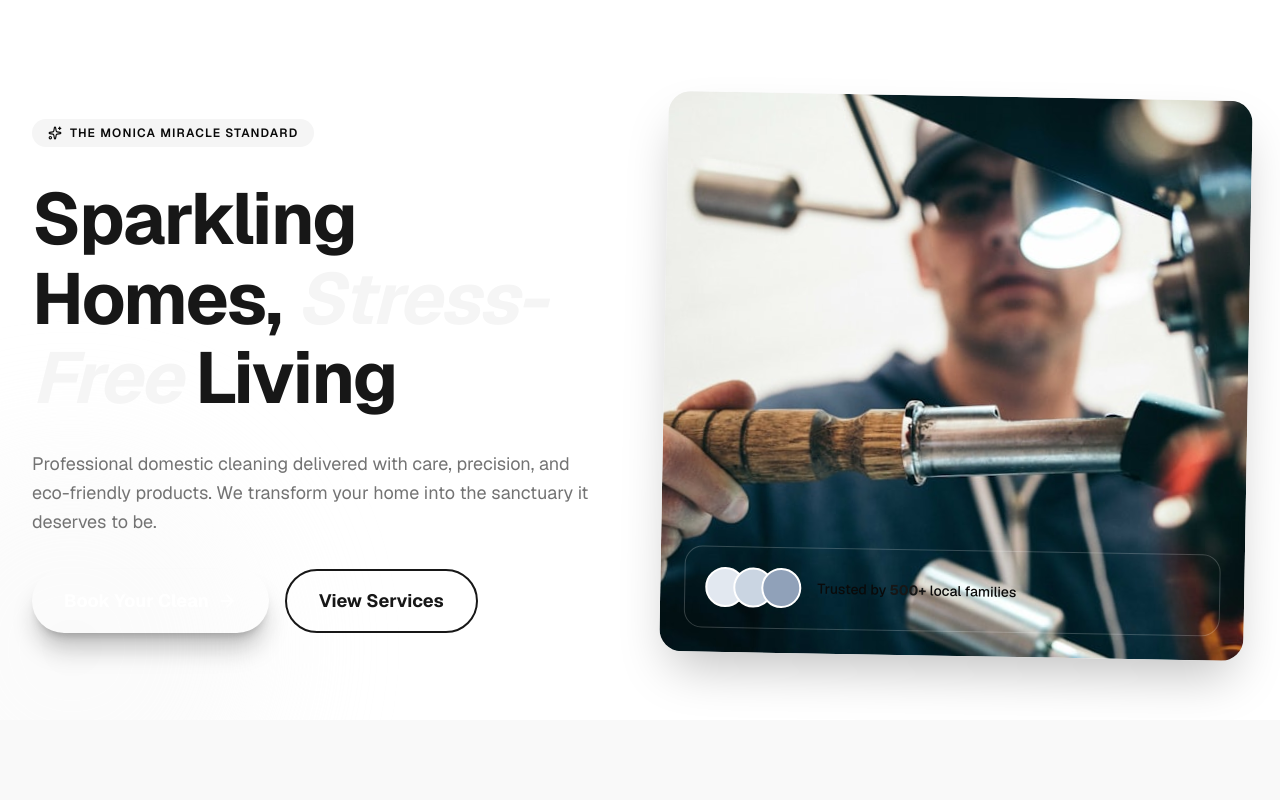
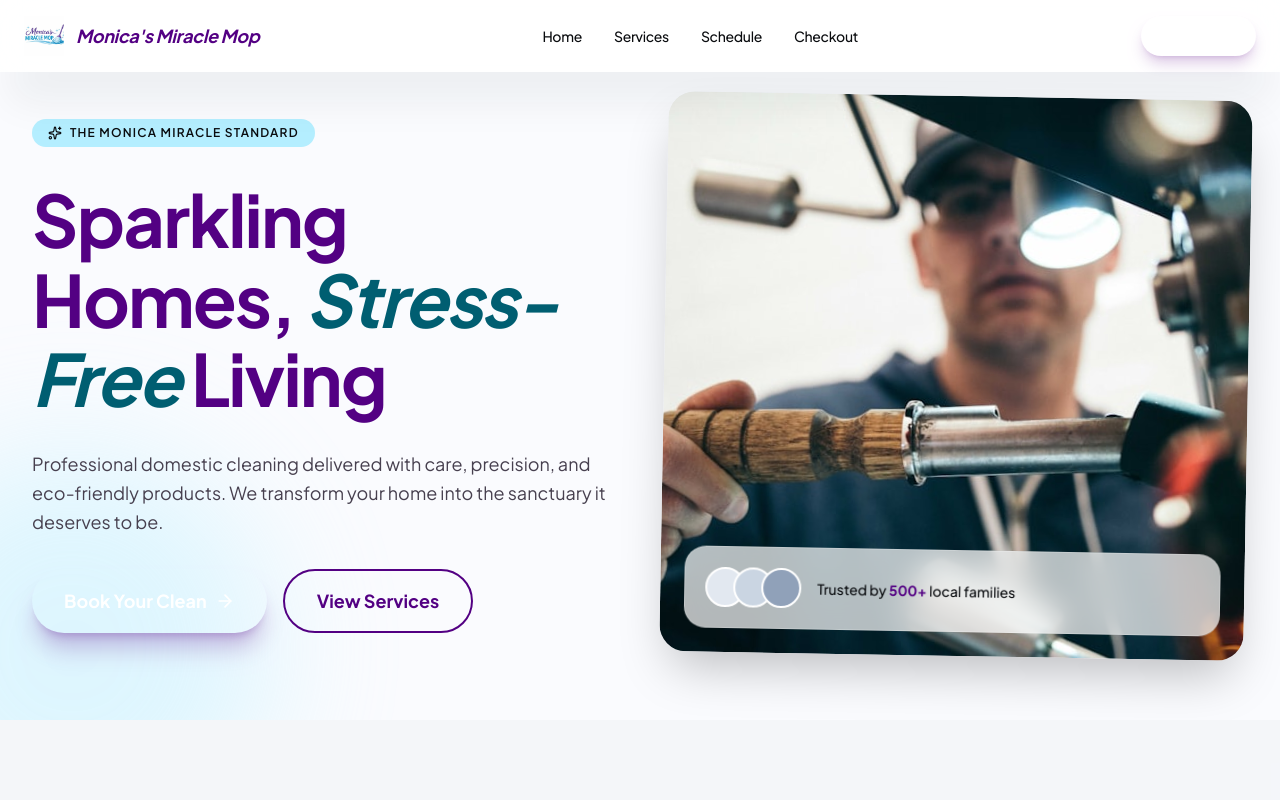
Before and after one commit to AaronLayton/monicas-miracle-mop, a Next.js app: page / in a window 1280 px wide. Shown: the top 800 px of the page. Built offline with nearby package versions, Linux system fonts and the light colour scheme.

Commit message:
fix: restore design-3 colour tokens, glass-card utilities, Plus Jakarta Sans font, and Nav/Footer in layout

```diff
--- a/app/globals.css
+++ b/app/globals.css
@@ -2,27 +2,11 @@
 @import "tw-animate-css";
 @import "shadcn/tailwind.css";
 
-@custom-variant dark (&:is(.dark *));
-
 @theme inline {
   --color-background: var(--background);
   --color-foreground: var(--foreground);
-  --font-sans: var(--font-geist-sans), ui-sans-serif, system-ui, sans-serif;
-  --font-mono: var(--font-geist-mono), ui-monospace, monospace;
-  --font-heading: var(--font-geist-sans), ui-sans-serif, system-ui, sans-serif;
-  --color-sidebar-ring: var(--sidebar-ring);
-  --color-sidebar-border: var(--sidebar-border);
-  --color-sidebar-accent-foreground: var(--sidebar-accent-foreground);
-  --color-sidebar-accent: var(--sidebar-accent);
-  --color-sidebar-primary-foreground: var(--sidebar-primary-foreground);
-  --color-sidebar-primary: var(--sidebar-primary);
-  --color-sidebar-foreground: var(--sidebar-foreground);
-  --color-sidebar: var(--sidebar);
-  --color-chart-5: var(--chart-5);
-  --color-chart-4: var(--chart-4);
-  --color-chart-3: var(--chart-3);
-  --color-chart-2: var(--chart-2);
-  --color-chart-1: var(--chart-1);
+  --font-sans: var(--font-plus-jakarta-sans), ui-sans-serif, system-ui, sans-serif;
+  --font-heading: var(--font-plus-jakarta-sans), ui-sans-serif, system-ui, sans-serif;
   --color-ring: var(--ring);
   --color-input: var(--input);
   --color-border: var(--border);
@@ -39,6 +23,8 @@
   --color-popover: var(--popover);
   --color-card-foreground: var(--card-foreground);
   --color-card: var(--card);
+  --color-primary-container: var(--primary-container);
+  --color-primary-soft: var(--primary-soft);
   --radius-sm: calc(var(--radius) * 0.6);
   --radius-md: calc(var(--radius) * 0.8);
   --radius-lg: var(--radius);
@@ -49,72 +35,27 @@
 }
 
 :root {
-  --background: oklch(1 0 0);
-  --foreground: oklch(0.145 0 0);
-  --card: oklch(1 0 0);
-  --card-foreground: oklch(0.145 0 0);
+  --background: oklch(0.989 0.004 264.5);    /* #f8f9fe surface */
+  --foreground: oklch(0.153 0.007 264.5);    /* #191c1f on-surface */
+  --card: oklch(1 0 0);                      /* #ffffff */
+  --card-foreground: oklch(0.153 0.007 264.5);   /* #191c1f */
   --popover: oklch(1 0 0);
-  --popover-foreground: oklch(0.145 0 0);
-  --primary: oklch(0.205 0 0);
-  --primary-foreground: oklch(0.985 0 0);
-  --secondary: oklch(0.97 0 0);
-  --secondary-foreground: oklch(0.205 0 0);
-  --muted: oklch(0.97 0 0);
-  --muted-foreground: oklch(0.556 0 0);
-  --accent: oklch(0.97 0 0);
-  --accent-foreground: oklch(0.205 0 0);
-  --destructive: oklch(0.577 0.245 27.325);
-  --border: oklch(0.922 0 0);
-  --input: oklch(0.922 0 0);
-  --ring: oklch(0.708 0 0);
-  --chart-1: oklch(0.87 0 0);
-  --chart-2: oklch(0.556 0 0);
-  --chart-3: oklch(0.439 0 0);
-  --chart-4: oklch(0.371 0 0);
-  --chart-5: oklch(0.269 0 0);
-  --radius: 0.625rem;
-  --sidebar: oklch(0.985 0 0);
-  --sidebar-foreground: oklch(0.145 0 0);
-  --sidebar-primary: oklch(0.205 0 0);
-  --sidebar-primary-foreground: oklch(0.985 0 0);
-  --sidebar-accent: oklch(0.97 0 0);
-  --sidebar-accent-foreground: oklch(0.205 0 0);
-  --sidebar-border: oklch(0.922 0 0);
-  --sidebar-ring: oklch(0.708 0 0);
-}
-
-.dark {
-  --background: oklch(0.145 0 0);
-  --foreground: oklch(0.985 0 0);
-  --card: oklch(0.205 0 0);
-  --card-foreground: oklch(0.985 0 0);
-  --popover: oklch(0.205 0 0);
-  --popover-foreground: oklch(0.985 0 0);
-  --primary: oklch(0.922 0 0);
-  --primary-foreground: oklch(0.205 0 0);
-  --secondary: oklch(0.269 0 0);
-  --secondary-foreground: oklch(0.985 0 0);
-  --muted: oklch(0.269 0 0);
-  --muted-foreground: oklch(0.708 0 0);
-  --accent: oklch(0.269 0 0);
-  --accent-foreground: oklch(0.985 0 0);
-  --destructive: oklch(0.704 0.191 22.216);
-  --border: oklch(1 0 0 / 10%);
-  --input: oklch(1 0 0 / 15%);
-  --ring: oklch(0.556 0 0);
-  --chart-1: oklch(0.87 0 0);
-  --chart-2: oklch(0.556 0 0);
-  --chart-3: oklch(0.439 0 0);
-  --chart-4: oklch(0.371 0 0);
-  --chart-5: oklch(0.269 0 0);
-  --sidebar: oklch(0.205 0 0);
-  --sidebar-foreground: oklch(0.985 0 0);
-  --sidebar-primary: oklch(0.488 0.243 264.376);
-  --sidebar-primary-foreground: oklch(0.985 0 0);
-  --sidebar-accent: oklch(0.269 0 0);
-  --sidebar-accent-foreground: oklch(0.985 0 0);
-  --sidebar-border: oklch(1 0 0 / 10%);
-  --sidebar-ring: oklch(0.556 0 0);
+  --popover-foreground: oklch(0.153 0.007 264.5);
+  --primary: oklch(0.341 0.195 307.1);       /* #511983 purple */
+  --primary-foreground: oklch(1 0 0);        /* #ffffff */
+  --secondary: oklch(0.437 0.094 213.7);     /* #00687a teal */
+  --secondary-foreground: oklch(1 0 0);      /* #ffffff */
+  --muted: oklch(0.963 0.006 264.5);         /* #f2f3f8 surface-container-low */
+  --muted-foreground: oklch(0.384 0.027 307.1);  /* #4c4451 */
+  --accent: oklch(0.916 0.063 218.5);        /* #abedff light teal */
+  --accent-foreground: oklch(0.271 0.071 213.7); /* #006172 */
+  --destructive: oklch(0.577 0.245 27.3);    /* #ba1a1a */
+  --border: oklch(0.839 0.018 307.1);        /* #cec3d3 outline-variant */
+  --input: oklch(0.839 0.018 307.1);
+  --ring: oklch(0.341 0.195 307.1);          /* match primary */
+  --radius: 0.75rem;                         /* design uses xl=0.75rem */
+  --primary-container: oklch(0.431 0.168 307.1); /* #6a359c for CTA buttons */
+  --primary-soft: oklch(0.918 0.062 307.1);      /* #f0dbff primary-fixed */
 }
 
 @layer base {
@@ -128,3 +69,21 @@
     @apply font-sans;
   }
 }
+
+@layer utilities {
+  .glass-card {
+    background: rgba(255, 255, 255, 0.7);
+    backdrop-filter: blur(16px);
+    -webkit-backdrop-filter: blur(16px);
+  }
+  .glass-card-nav {
+    background: rgba(255, 255, 255, 0.85);
+    backdrop-filter: blur(20px);
+    -webkit-backdrop-filter: blur(20px);
+  }
+  .glass-card-sidebar {
+    background: rgba(255, 255, 255, 0.7);
+    backdrop-filter: blur(12px);
+    -webkit-backdrop-filter: blur(12px);
+  }
+}
--- a/app/layout.tsx
+++ b/app/layout.tsx
@@ -1,20 +1,20 @@
 import type { Metadata } from "next";
-import { Geist, Geist_Mono } from "next/font/google";
+import { Plus_Jakarta_Sans } from "next/font/google";
 import "./globals.css";
+import { Nav } from "@/components/nav";
+import { Footer } from "@/components/footer";
 
-const geistSans = Geist({
-  variable: "--font-geist-sans",
+const plusJakartaSans = Plus_Jakarta_Sans({
   subsets: ["latin"],
-});
-
-const geistMono = Geist_Mono({
-  variable: "--font-geist-mono",
-  subsets: ["latin"],
+  variable: "--font-plus-jakarta-sans",
+  display: "swap",
+  weight: ["300", "400", "500", "600", "700", "800"],
 });
 
 export const metadata: Metadata = {
-  title: "Create Next App",
-  description: "Generated by create next app",
+  title: "Monica's Miracle Mop | Professional Cleaning Services",
+  description:
+    "Professional house cleaning services. Standard cleans, deep cleans, and move-in/out cleans across the local area.",
 };
 
 export default function RootLayout({
@@ -24,10 +24,14 @@ export default function RootLayout({
 }>) {
   return (
     <html
-      lang="en"
-      className={`${geistSans.variable} ${geistMono.variable} h-full antialiased`}
+      lang="en-GB"
+      className={`${plusJakartaSans.variable} h-full antialiased`}
     >
-      <body className="min-h-full flex flex-col">{children}</body>
+      <body className="min-h-full flex flex-col">
+        <Nav />
+        <main className="flex-1">{children}</main>
+        <Footer />
+      </body>
     </html>
   );
 }
```
